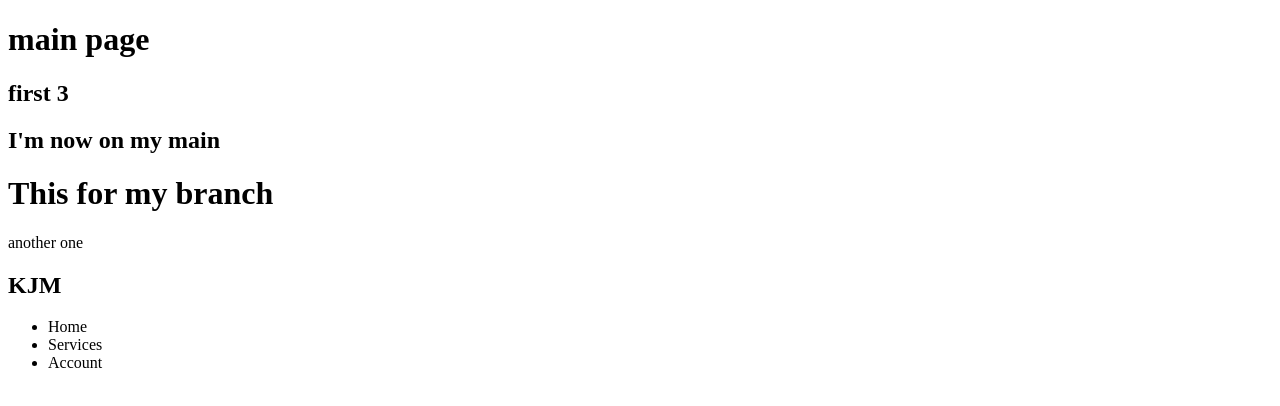
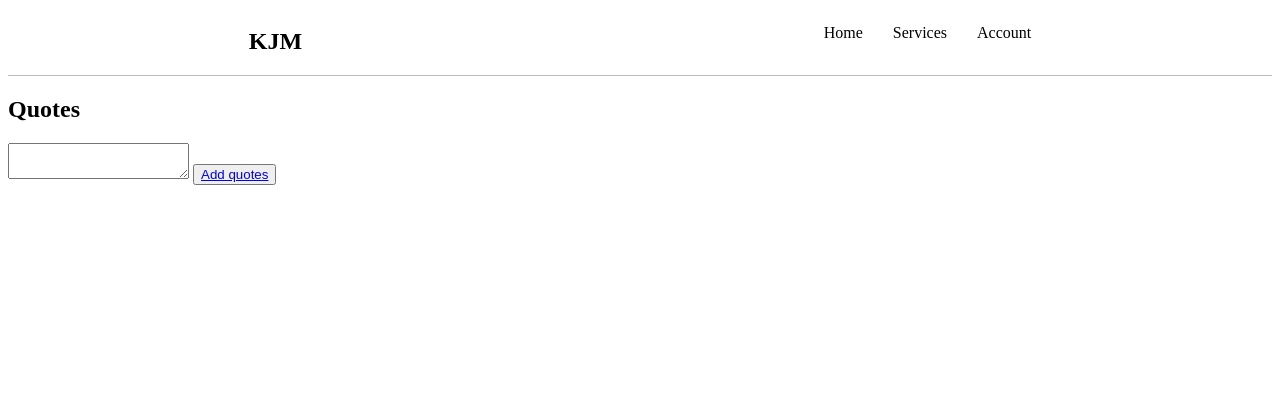
Before and after one commit to withcenterdev4/kjm-repo, a SvelteKit app: page / in a window 1280 px wide. Shown: the top 406 px of the page. Built offline with nearby package versions, Linux system fonts and the light colour scheme.

Commit message:
for kjm website first commit

```diff
--- a/src/routes/+page.svelte
+++ b/src/routes/+page.svelte
@@ -1,26 +1,52 @@
 <script>
 import First from './FirstComp.svelte'
-let active = true
+import Second from './SecondComp.svelte'
+import { scale, fade, fly } from 'svelte/transition'
+let active = false
+let act = true
+let pop = false
 let links = ['Home', 'Services', 'Account']
+let accounts = []
+
+
+function forLinks(i) {
+    if(i === 2) {
+        act = false
+    }
+}
+function forQual() {
+    const warning = confirm("Want to make quotes!")
+    if(warning === true) {
+        pop = false
+    }else {
+        pop = true
+    }
+}
 </script>
-<h1>main page</h1>
-
-<h2>first 3</h2>
-<h2>I'm now on my main</h2>
-<h1>This for my branch</h1>
-
-<p>another one</p>
-<First />
 
 {#if active}
-    <section>
-        <h1>KJM</h1>
+    <First on:click={() => active = false}/>
+{:else}
+    <header style="display: flex; border-bottom: 1px solid #0004; justify-content: space-around;" in:fade={{duration: 2000}}>
+        <h2>KJM</h2>
         <nav>
-            <ul>
-                {#each links as link}
-                    <li>{link}</li>
+            <ul style="display: flex; justify-content: space-around; list-style: none;gap: 30px;">
+                {#each links as link, i}
+                    <li on:click={() => forLinks(i)} on:keydown>{link}</li>
                 {/each}
             </ul>
         </nav>
-    </section>
+    </header>
+    {#if act}
+        <section>
+            <h1>Quotes</h1>
+            <div>
+                <textarea />
+                <button on:click={forQual}><a href={pop ? '#' : 'Popup'}>Add quotes</a></button>
+            </div>
+        </section>
+    {:else}
+        <Second />
+    {/if}
+
 {/if}
--- a/src/routes/FirstComp.svelte
+++ b/src/routes/FirstComp.svelte
@@ -1,4 +1,9 @@
 <script>
-
+import { scale, fade } from 'svelte/transition'
 
 </script>
+
+<div style="width: 50%; margin: 30% auto 0; display: flex; align-items: center;justify-content: center;flex-direction: column;border: 1px solid #000; padding: 20px;" out:scale={{duration: 700}}>
+    <h1>Welcome to KJM's website</h1>
+    <button on:click>Get Started</button>
+</div>
--- /dev/null
+++ b/src/routes/SecondComp.svelte
@@ -0,0 +1,4 @@
+<script>
+
+
+</script>
```
Also changed, not shown: src/routes/Popup/+page.svelte (added, +9 -0 lines).
